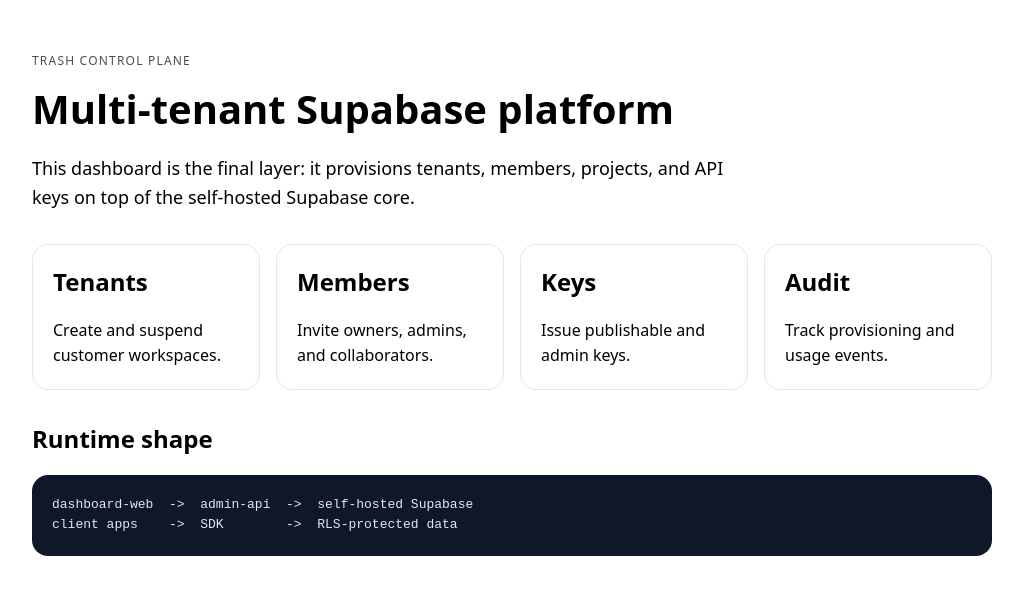
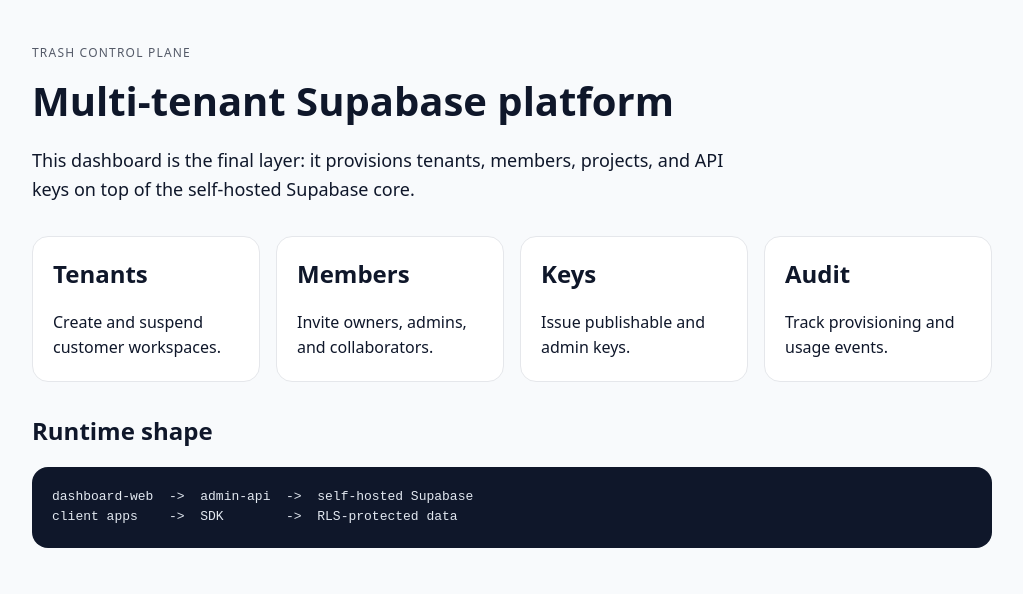
Before and after one commit to moonwitnessxv-creator/trash, a Next.js app in the folder apps/dashboard-web/: page / in a window 1280 px wide. Shown: the top 594 px of the page, without its empty margins (128-1151 px from the left). Built offline with nearby package versions, Linux system fonts and the light colour scheme.

Commit message:
feat: polish dashboard layout

```diff
--- a/apps/dashboard-web/app/layout.tsx
+++ b/apps/dashboard-web/app/layout.tsx
@@ -1,7 +1,7 @@
 export default function RootLayout({ children }: { children: React.ReactNode }) {
   return (
     <html lang="en">
-      <body>{children}</body>
+      <body style={{ margin: 0, background: '#f8fafc', color: '#0f172a' }}>{children}</body>
     </html>
   );
 }
```
